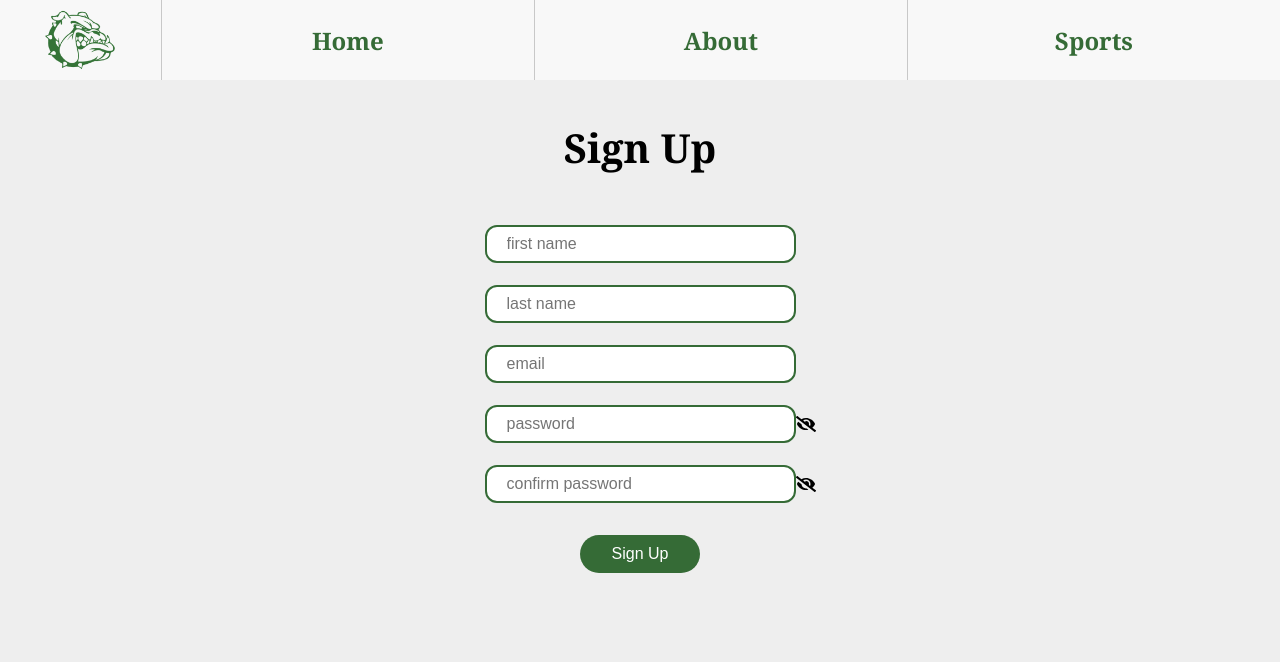
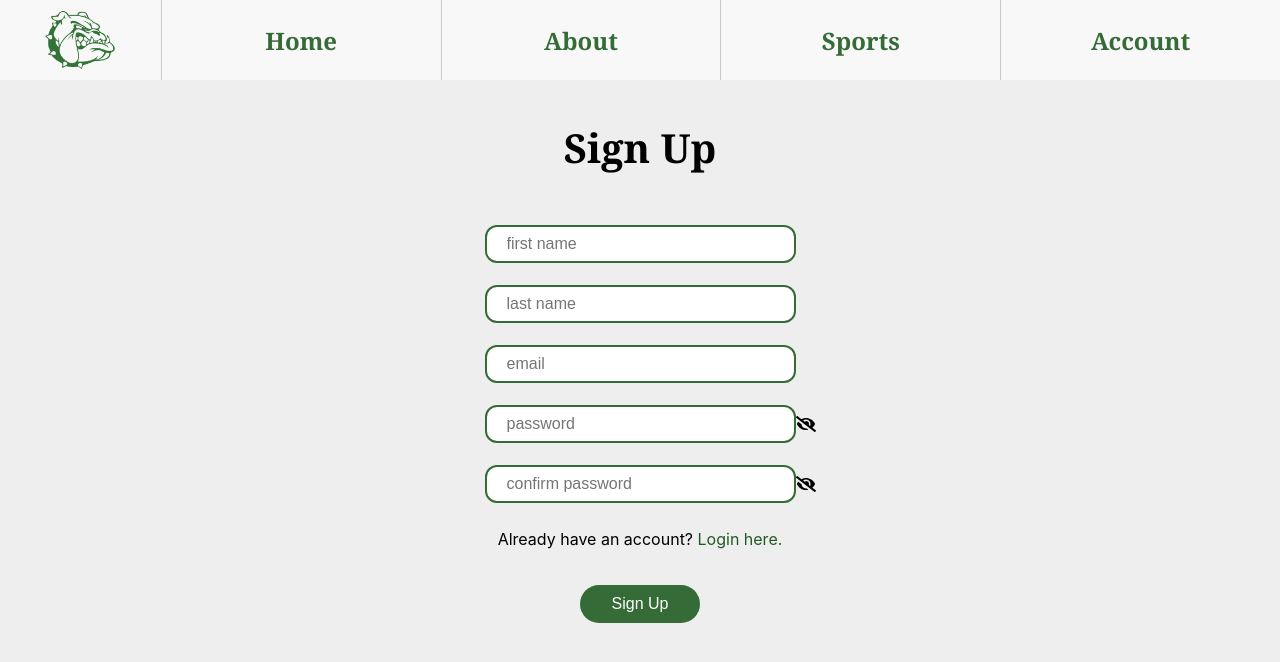
Before and after one commit to fabiolarobles1/rum-sports-project-frontend, a React (Create React App) app: page /signup in a window 1280 px wide. Shown: the top 662 px of the page. Built offline with nearby package versions, Linux system fonts and the light colour scheme.

Commit message:
Added navigation to login and sign up

```diff
--- a/src/components/Login/Login.js
+++ b/src/components/Login/Login.js
@@ -2,7 +2,6 @@ import React, { Component } from 'react'
 import history from "../../Routing/history";
 import "./Login.css";
 import LoginForm from "./LoginForm";
-import Navbar from "../Navbar/Navbar"
 import axios from "axios";
 import jwt_decode from "jwt-decode";
 
--- a/src/components/Login/LoginForm.js
+++ b/src/components/Login/LoginForm.js
@@ -1,4 +1,5 @@
 import React, { Component } from 'react'
+import history from "../../Routing/history";
 import "./LoginForm.css";
 import { FontAwesomeIcon } from "@fortawesome/react-fontawesome";
 import { faEye, faEyeSlash } from "@fortawesome/free-solid-svg-icons";
@@ -46,6 +47,9 @@ export class LoginForm extends Component {
                     </div>
                     <div className="instructions">
                         <p>Log in using your email and password.</p>
+                        <p>Don't have an account?
+                            <a style={{color: '#225923'}} onClick={() => history.push("/signup")}> Sign up here.</a>
+                        </p>
                     </div>
                 </form>
             </div>
--- a/src/components/Navbar/Navbar.js
+++ b/src/components/Navbar/Navbar.js
@@ -13,6 +13,7 @@ function Navbar(){
       <button className='boxes' onClick={() => history.push("/")}>Home</button>
       <button className='boxes' onClick={() => history.push("/about")}>About</button>
       <button className='boxes' onClick={() => history.push("/sports")}>Sports</button>
+      <button className='boxes' onClick={() => history.push("/login")}>Account</button>
     </nav>
   );
 }
--- a/src/components/SignUp/SignUpForm.js
+++ b/src/components/SignUp/SignUpForm.js
@@ -1,4 +1,5 @@
 import React, { Component } from 'react'
+import history from "../../Routing/history";
 import "../Login/Login.css";
 import "../Login/LoginForm.css";
 import { FontAwesomeIcon } from "@fortawesome/react-fontawesome";
@@ -87,6 +88,11 @@ export class SignUpForm extends Component {
                         </span>
                         </span>
                     </div>
+                    <div className="instructions">
+                        <p>Already have an account?
+                            <a style={{color: '#225923'}} onClick={() => history.push("/login")}> Login here.</a>
+                        </p>
+                    </div>
                 </form>
             </div>
         )
```
